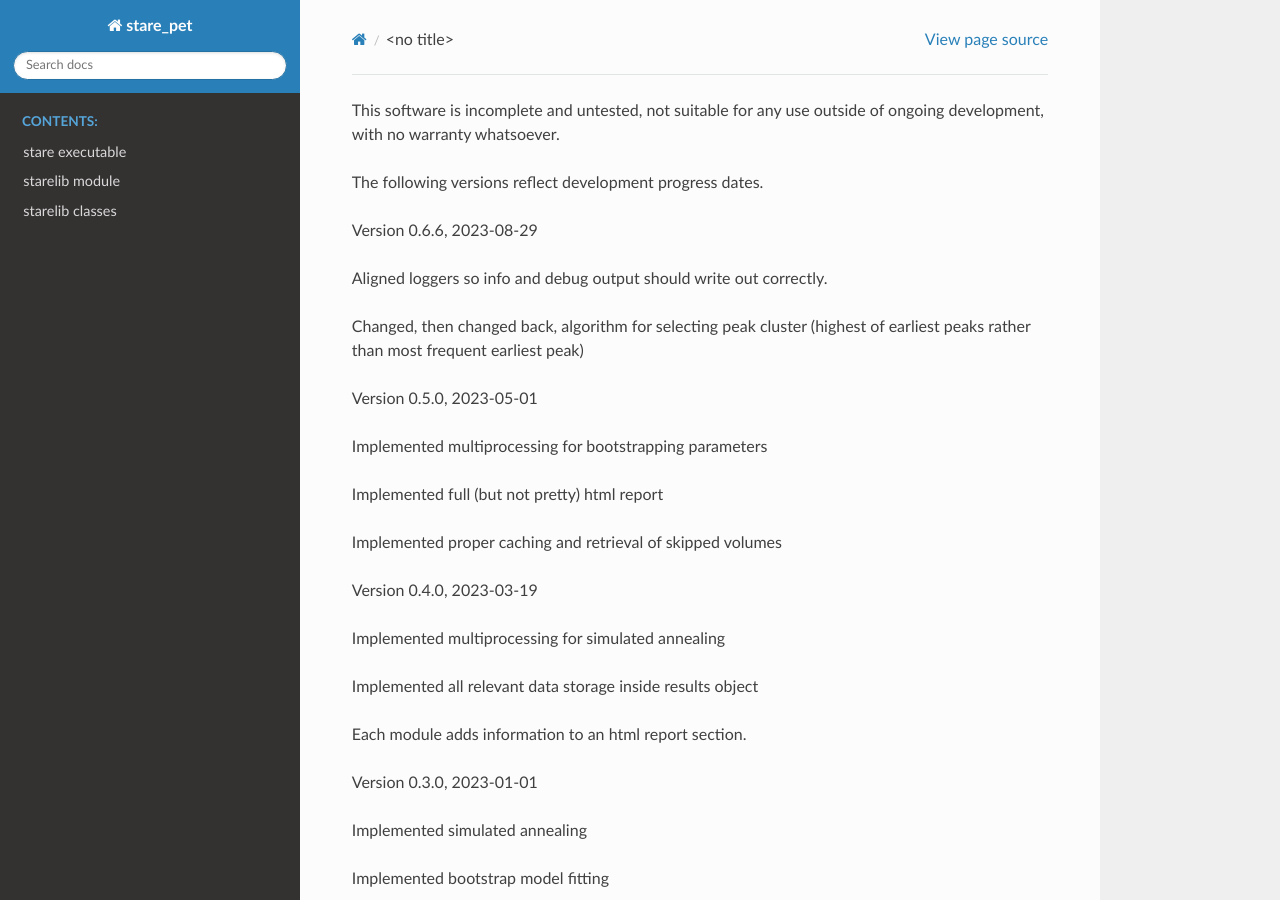
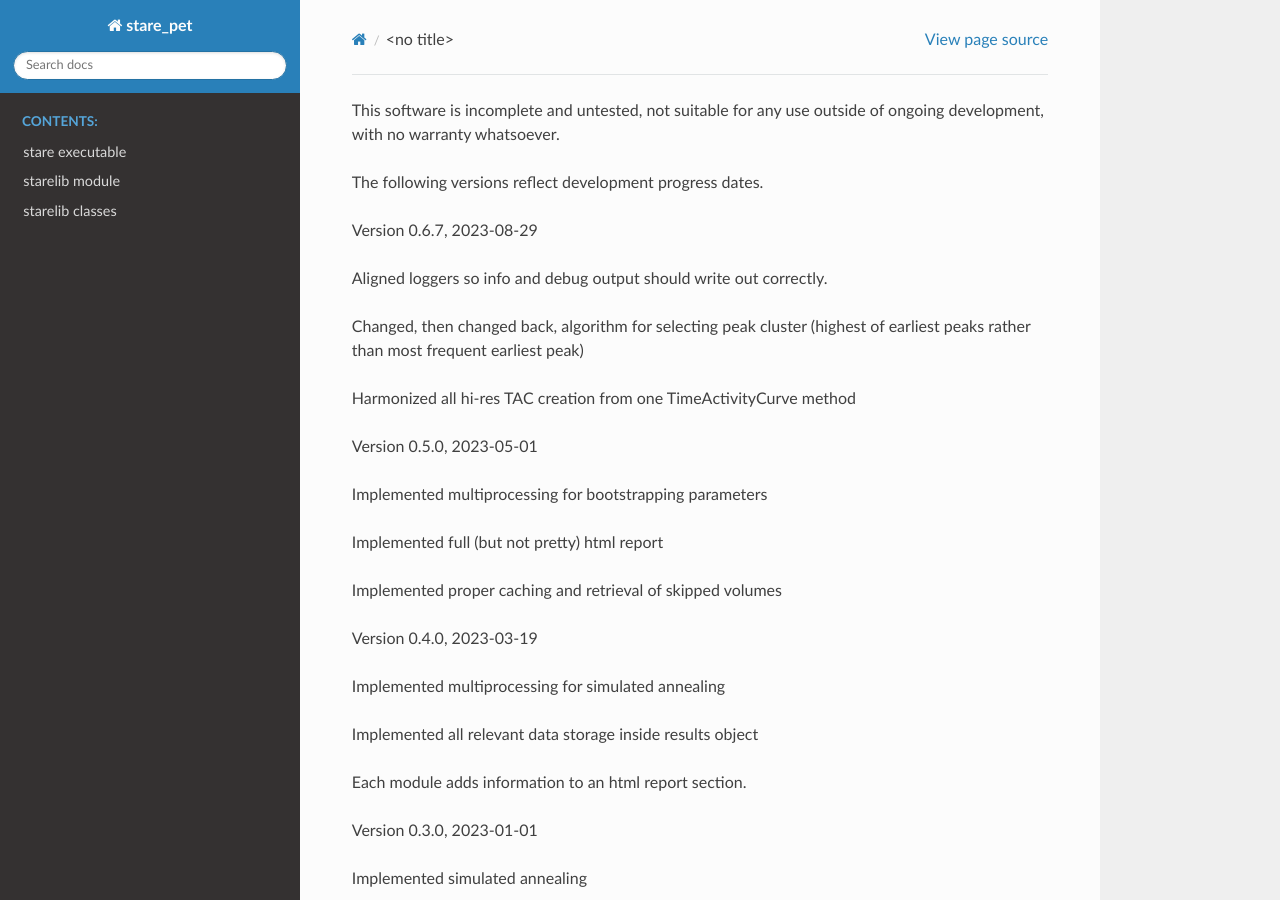
Before and after one commit to mfschmidt/stare_pet, a Sphinx documentation site: the page built from docs/changelog.rst, in a window 1280 px wide and 900 px high. Built offline with Sphinx 7.4.7 and the Read the Docs theme 2.0.0, drawn with Linux system fonts in a browser that asks for light colours.

Commit message:
version bump

```diff
--- a/docs/changelog.rst
+++ b/docs/changelog.rst
@@ -4,11 +4,12 @@ with no warranty whatsoever.
 
 The following versions reflect development progress dates.
 
-Version 0.6.6, 2023-08-29
+Version 0.6.7, 2023-08-29
 
 - Aligned loggers so info and debug output should write out correctly.
 - Changed, then changed back, algorithm for selecting peak cluster
   (highest of earliest peaks rather than most frequent earliest peak)
+- Harmonized all hi-res TAC creation from one TimeActivityCurve method
 
 Version 0.5.0, 2023-05-01
 
--- a/setup.cfg
+++ b/setup.cfg
@@ -1,6 +1,6 @@
 [metadata]
 name = stare_pet
-version = 0.6.6
+version = 0.6.7
 author = Mike Schmidt
 author_email = mikeschmidt@schmidtgracen.com
 maintainer = Mike Schmidt
```
